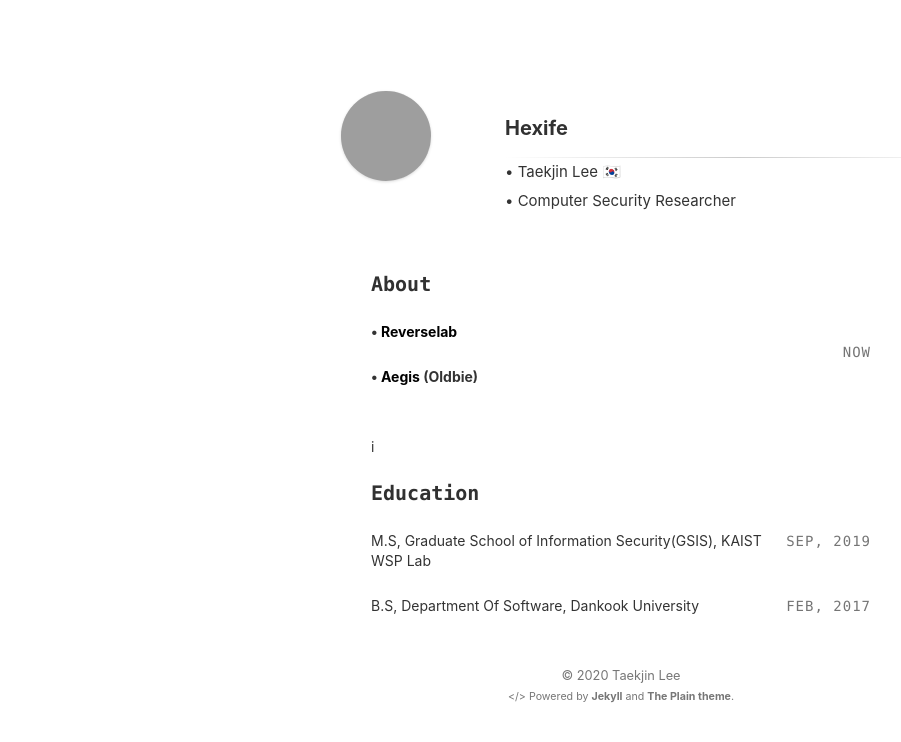
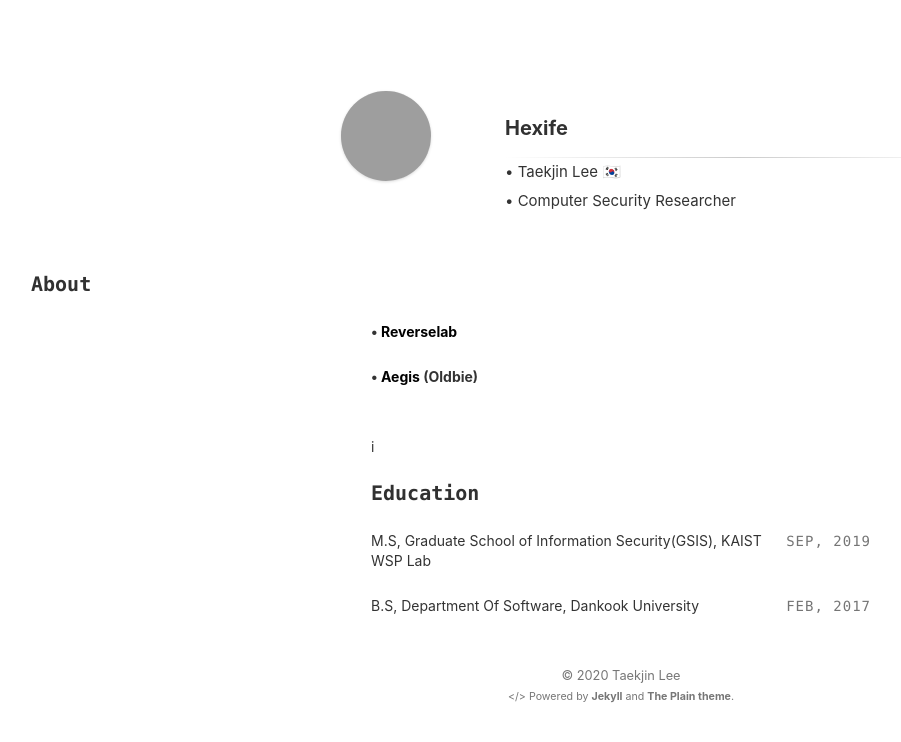
Before and after one commit to Hexife/hexife.github.io, a Jekyll site: the page built from index.html, in a window 1280 px wide, cut to the strip 0-742 px from the top of the page. Shown: the whole strip, without its empty margins (19-920 px from the left). Built offline with Jekyll 4.4.1, drawn with Linux system fonts in a browser that asks for light colours; grey boxes are pictures that could not be loaded.

Commit message:
Fix icon

```diff
--- a/index.html
+++ b/index.html
@@ -2,15 +2,12 @@
 layout: default
 ---
 
+<i class="fa fa-id-card-o" aria-hidden="true"></i><h3 class="code"> About </h3>
 <section>
-        <i class="fa fa-id-card-o" aria-hidden="true"></i><h3 class="code"> About </h3>
                 <ul>
                         <li>
 				<div class="title">
 				     <strong> • <a href="https://reverselab.kr">Reverselab</a> </strong>
-				</div>
-				<div class="post-date code">
-				     <span> Now </span>
                                 </div>
 			</li>
 			<li>
```
